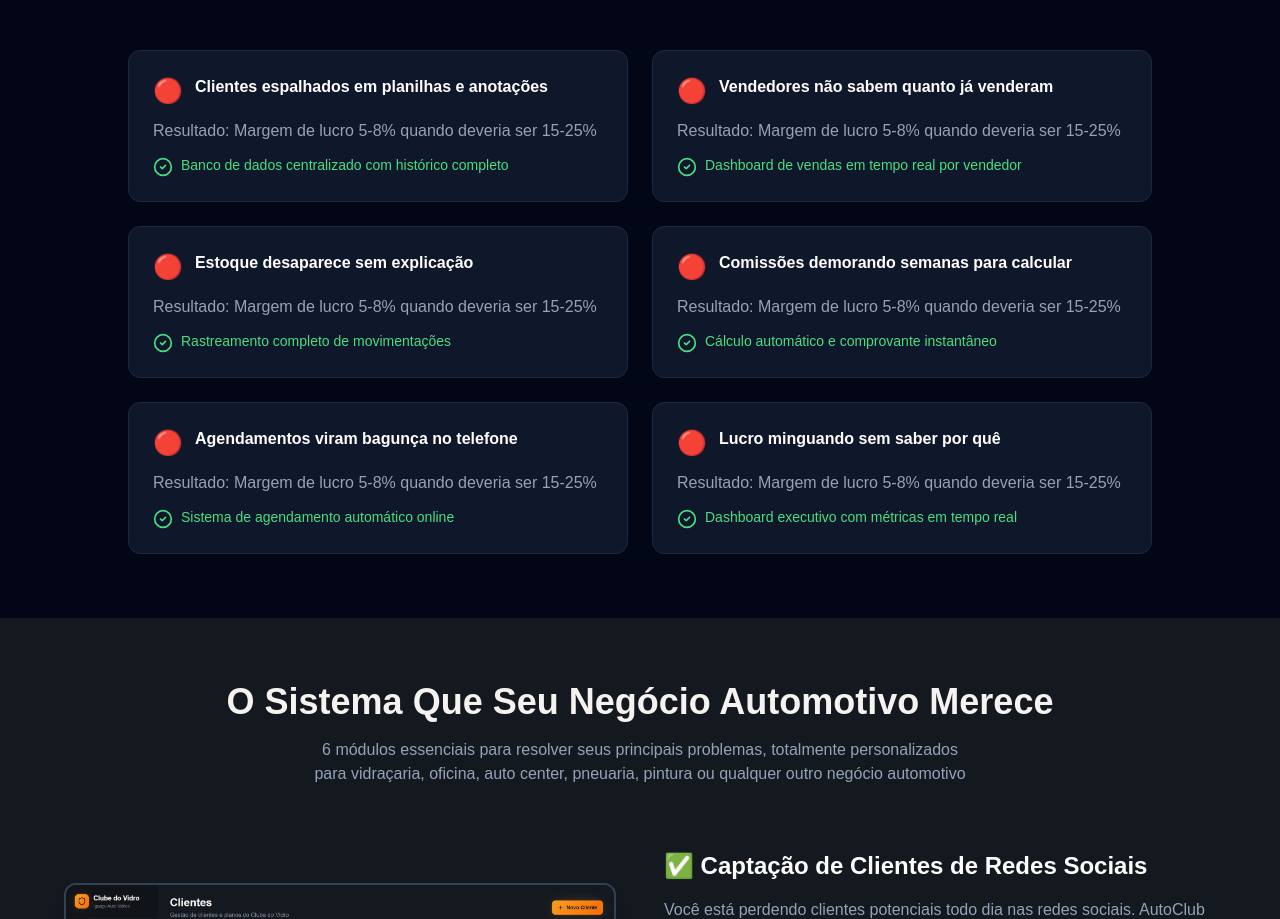
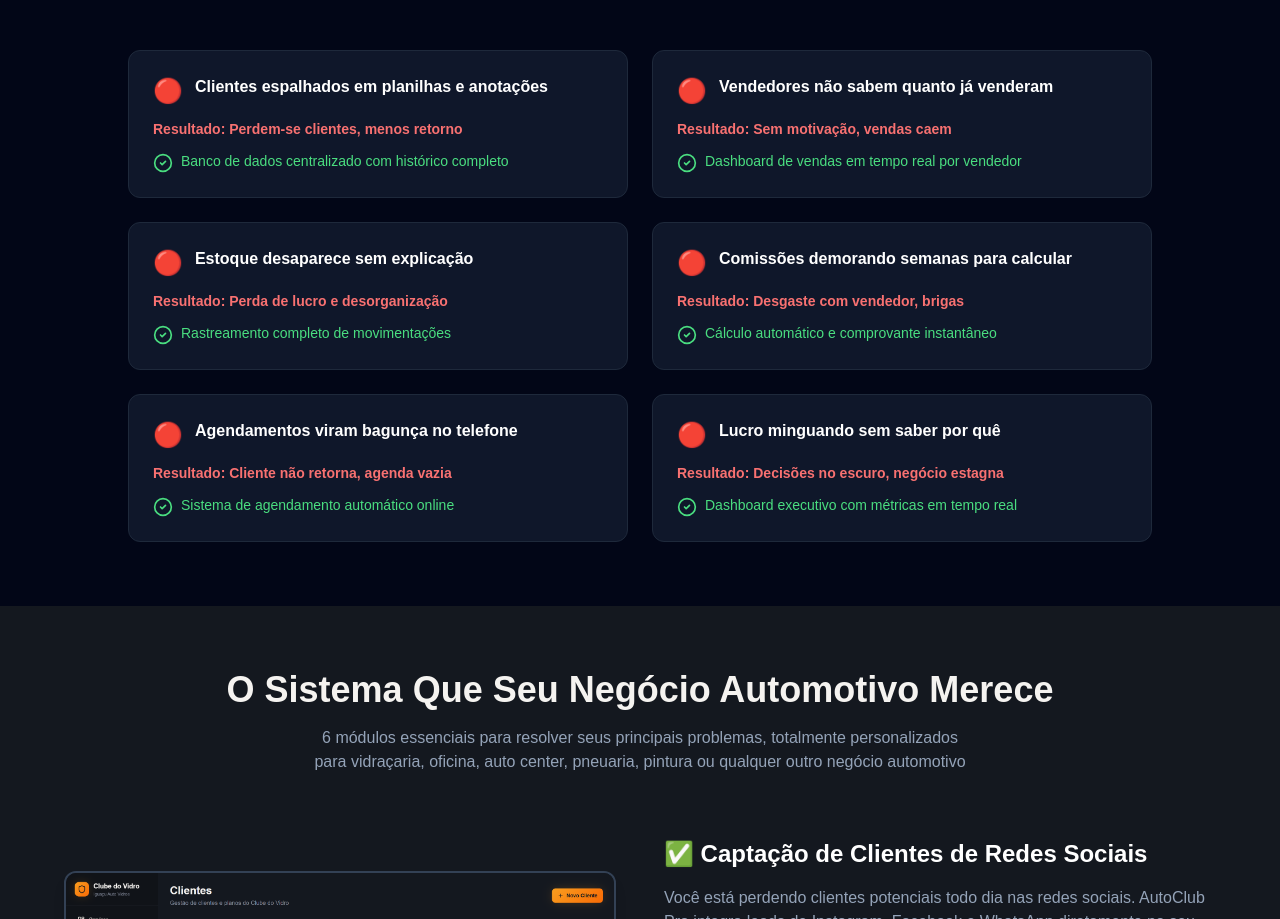
Before and after one commit to Roque-Pro/NexosDigital, a React (Vite) app: page /autoclub-pro in a window 1280 px wide. Shown: the part 1006-1925 px from the top of the page. Built offline with nearby package versions, Linux system fonts and the light colour scheme; the HTML template or start-up script is replaced by a standard one.

Commit message:
Atualizar copy da página AutoClub: remover repetição de resultado genérico
Amp-Thread-ID: https://ampcode.com/threads/T-019cca3e-db30-74dc-805e-968e1030db38
Co-authored-by: Amp <amp@ampcode.com>

```diff
--- a/src/pages/AutoClubPro.tsx
+++ b/src/pages/AutoClubPro.tsx
@@ -122,26 +122,32 @@ const AutoClubPro = () => {
   const problems = [
     {
       problem: "Clientes espalhados em planilhas e anotações",
+      result: "Perdem-se clientes, menos retorno",
       solution: "Banco de dados centralizado com histórico completo",
     },
     {
       problem: "Vendedores não sabem quanto já venderam",
+      result: "Sem motivação, vendas caem",
       solution: "Dashboard de vendas em tempo real por vendedor",
     },
     {
       problem: "Estoque desaparece sem explicação",
+      result: "Perda de lucro e desorganização",
       solution: "Rastreamento completo de movimentações",
     },
     {
       problem: "Comissões demorando semanas para calcular",
+      result: "Desgaste com vendedor, brigas",
       solution: "Cálculo automático e comprovante instantâneo",
     },
     {
       problem: "Agendamentos viram bagunça no telefone",
+      result: "Cliente não retorna, agenda vazia",
       solution: "Sistema de agendamento automático online",
     },
     {
       problem: "Lucro minguando sem saber por quê",
+      result: "Decisões no escuro, negócio estagna",
       solution: "Dashboard executivo com métricas em tempo real",
     },
   ];
@@ -332,8 +338,8 @@ const AutoClubPro = () => {
                       {item.problem}
                     </h3>
                   </div>
-                  <p className="text-slate-600 dark:text-slate-400 mb-3">
-                    Resultado: Margem de lucro 5-8% quando deveria ser 15-25%
+                  <p className="text-red-500 dark:text-red-400 mb-3 text-sm font-semibold">
+                    Resultado: {item.result}
                   </p>
                   <div className="flex items-start gap-2 text-green-600 dark:text-green-400">
                     <CheckCircle2 className="w-5 h-5 flex-shrink-0 mt-0.5" />
```
